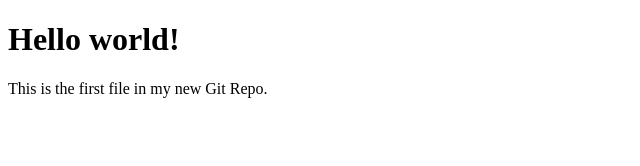
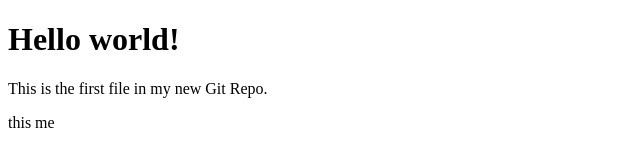
Before and after one commit to srinumula/srinu, a plain HTML site: page index.html in a window 1280 px wide. Shown: the full height of the page, 0-640 px from the left. Drawn offline with Linux system fonts and the light colour scheme.

Commit message:
Update index.html
hi all

```diff
--- a/index.html
+++ b/index.html
@@ -7,6 +7,6 @@
 
 <h1>Hello world!</h1>
 <p>This is the first file in my new Git Repo.</p>
-
+<p>this me</p>
 </body>
 </html>
```
